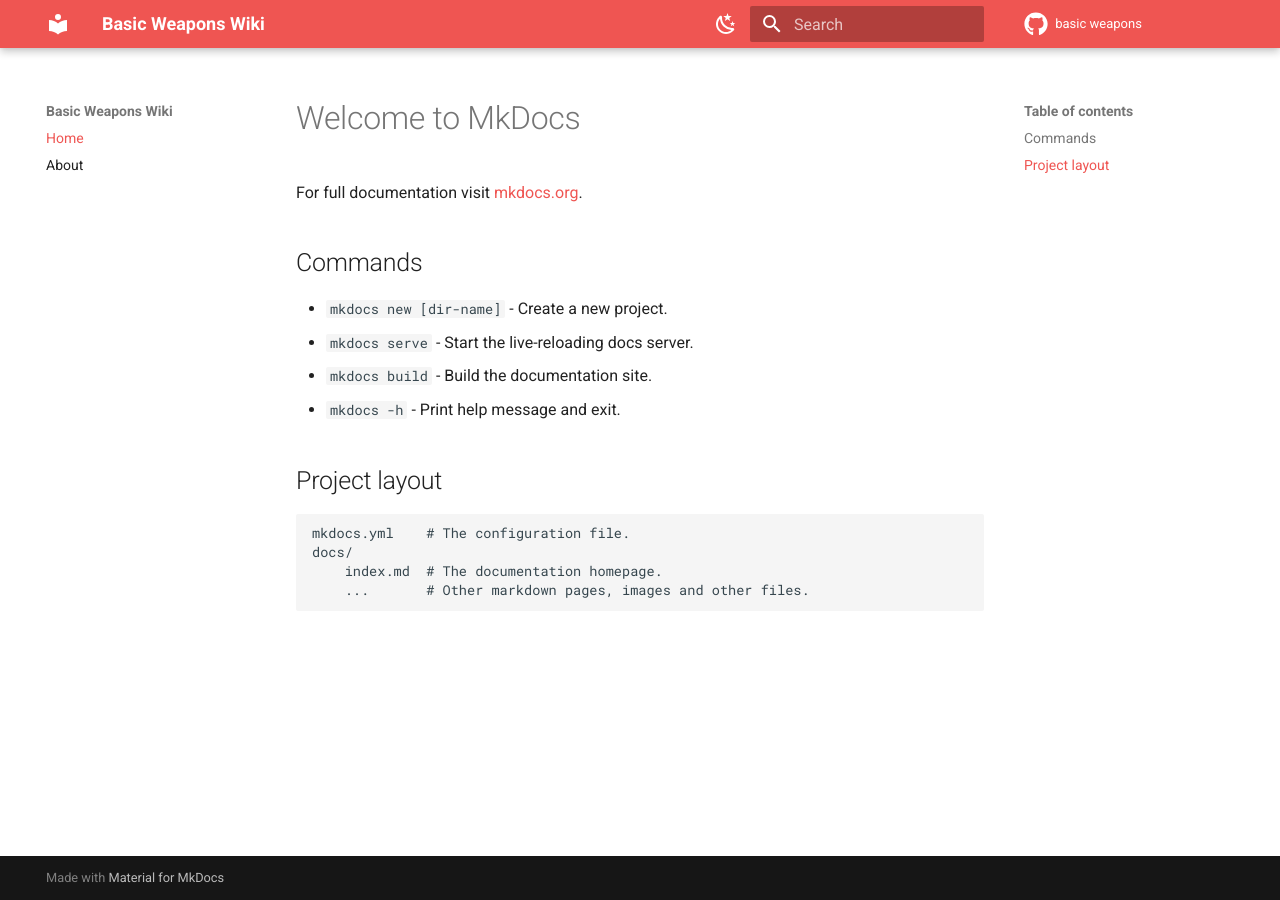
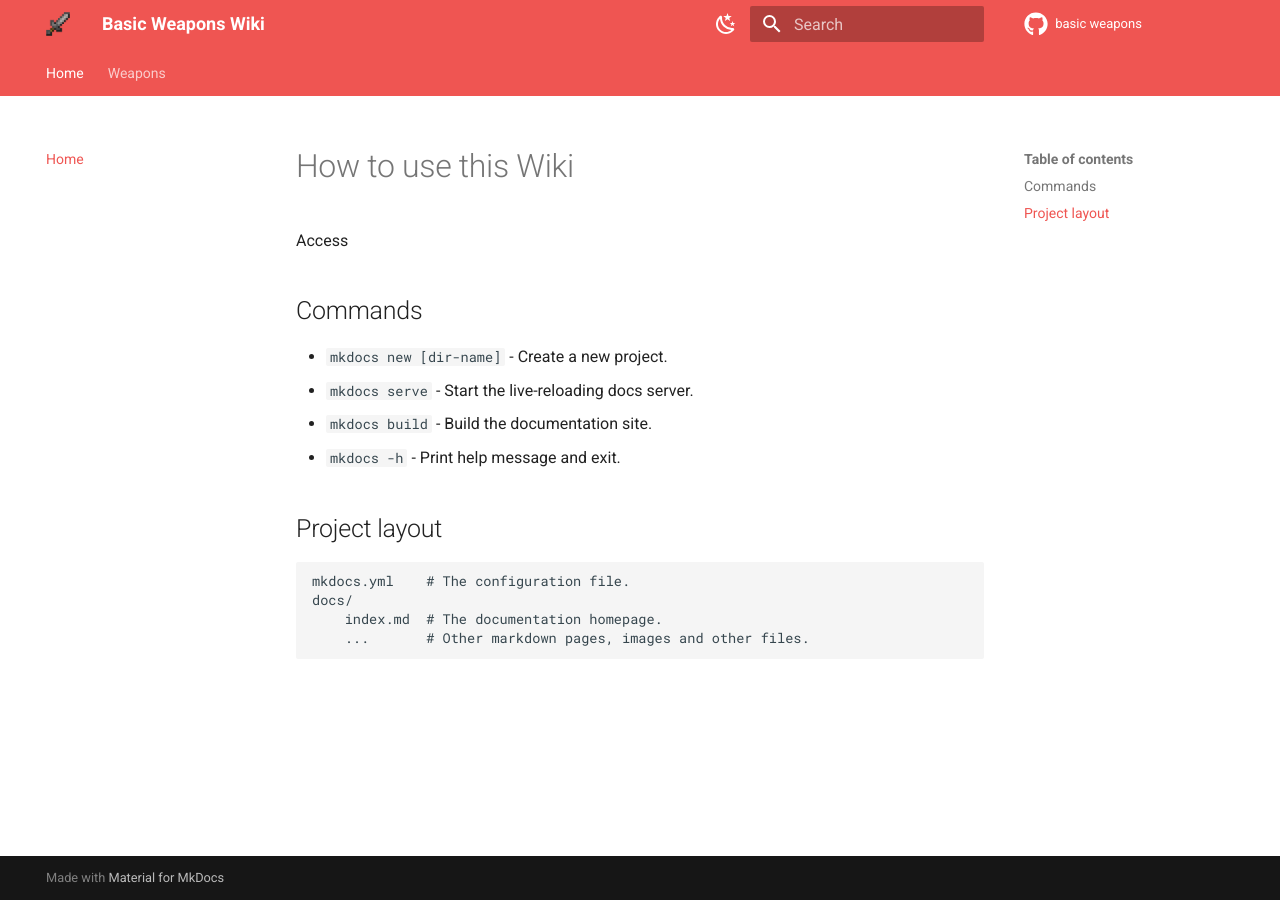
Before and after one commit to Khazoda/basic-weapons-wiki, an MkDocs documentation site: the page built from docs/index.md, in a window 1280 px wide. Built offline with MkDocs 1.6.1 and Material for MkDocs 9.7.7, drawn with Linux system fonts in a browser that asks for light colours; comment, search, counter and statistics services are not loaded.

```diff
--- a/docs/index.md
+++ b/docs/index.md
@@ -1,13 +1,13 @@
-# Welcome to MkDocs
+# How to use this Wiki
 
-For full documentation visit [mkdocs.org](https://www.mkdocs.org).
+Access
 
 ## Commands
 
-* `mkdocs new [dir-name]` - Create a new project.
-* `mkdocs serve` - Start the live-reloading docs server.
-* `mkdocs build` - Build the documentation site.
-* `mkdocs -h` - Print help message and exit.
+- `mkdocs new [dir-name]` - Create a new project.
+- `mkdocs serve` - Start the live-reloading docs server.
+- `mkdocs build` - Build the documentation site.
+- `mkdocs -h` - Print help message and exit.
 
 ## Project layout
 
--- a/mkdocs.yml
+++ b/mkdocs.yml
@@ -2,11 +2,13 @@ site_name: Basic Weapons Wiki
 site_url: https://example.com/
 repo_url: https://github.com/Khazoda/basic-weapons
 repo_name: basic weapons
+
 nav:
   - Home: index.md
-  - About: about.md
+  - Weapons: weapons.md
 theme:
   name: material
+  logo: assets/logo.png
   icon:
     repo: fontawesome/brands/github
   palette:
@@ -28,3 +30,8 @@ theme:
       toggle:
         icon: material/weather-sunny
         name: Switch to light mode
+  features:
+    - navigation.instant
+    - navigation.instant.progress
+    - navigation.tracking
+    - navigation.tabs
```
Also changed, not shown: docs/assets/logo.png (added), docs/weapons.md (renamed from docs/about.md).
